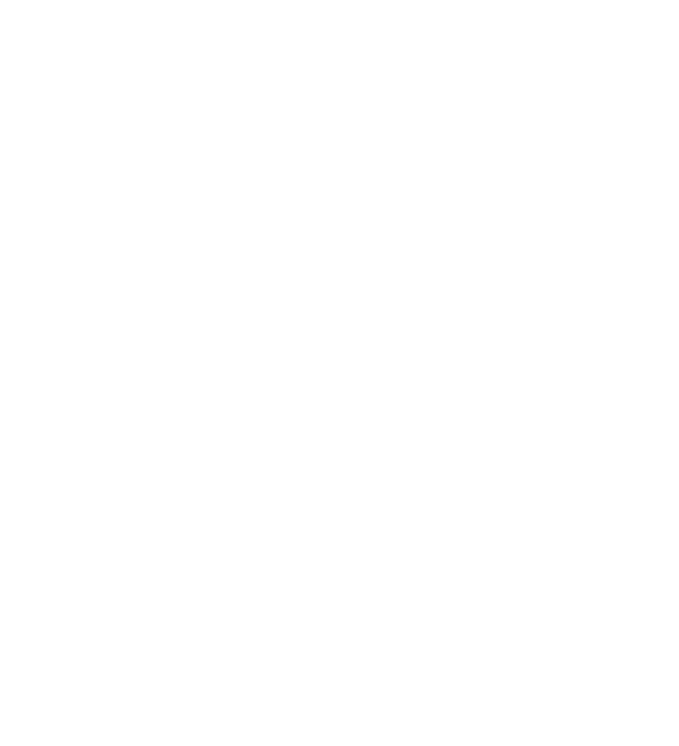
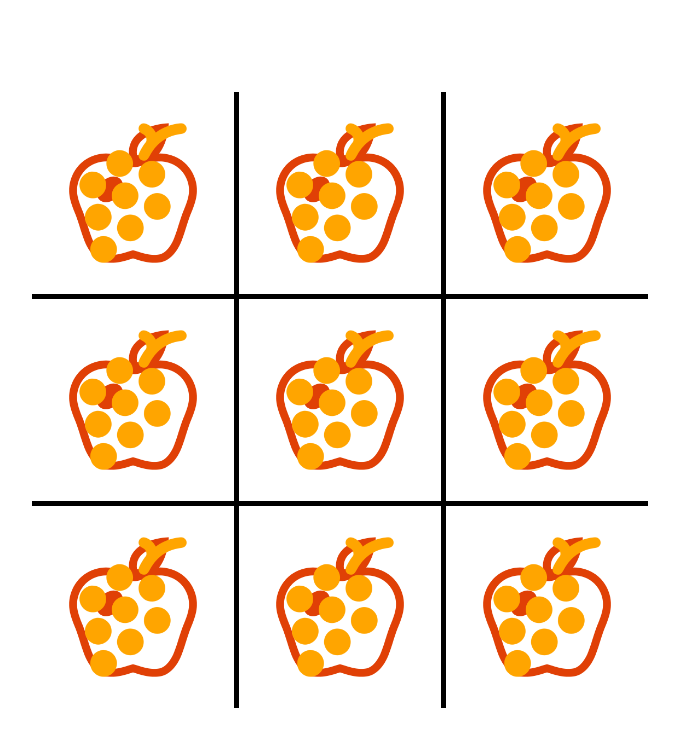
Before and after one commit to MarcoAlber/Tic-Tac-Toe, a plain HTML site: page index.html in a window 1280 px wide. Shown: the whole page, without its empty margins (300-979 px from the left). Drawn offline with Linux system fonts and the light colour scheme.

Commit message:
create table

```diff
--- a/index.html
+++ b/index.html
@@ -9,6 +9,22 @@
     <title>Tic Tac Toe</title>
 </head>
 <body>
-
+   <table>
+    <tr>
+        <td><div class="imgTable"><img src="./img/apple-3-256.png"><img src="./img/grapes-256.png"></div></td>
+        <td><div class="imgTable"><img src="./img/apple-3-256.png"><img src="./img/grapes-256.png"></div></td>
+        <td><div class="imgTable"><img src="./img/apple-3-256.png"><img src="./img/grapes-256.png"></div></td>
+    </tr>
+    <tr>
+        <td><div class="imgTable"><img src="./img/apple-3-256.png"><img src="./img/grapes-256.png"></div></td>
+        <td><div class="imgTable"><img src="./img/apple-3-256.png"><img src="./img/grapes-256.png"></div></td>
+        <td><div class="imgTable"><img src="./img/apple-3-256.png"><img src="./img/grapes-256.png"></div></td>
+    </tr>
+    <tr>
+        <td><div class="imgTable"><img src="./img/apple-3-256.png"><img src="./img/grapes-256.png"></div></td>
+        <td><div class="imgTable"><img src="./img/apple-3-256.png"><img src="./img/grapes-256.png"></div></td>
+        <td><div class="imgTable"><img src="./img/apple-3-256.png"><img src="./img/grapes-256.png"></div></td>
+    </tr>
+   </table>
 </body>
 </html>
--- a/style.css
+++ b/style.css
@@ -0,0 +1,54 @@
+body {
+    margin: 0;
+}
+
+table {
+    height: 100vh;
+    display: flex;
+    justify-content: center;
+    align-items: center;
+    border-collapse: collapse;
+}
+
+tr {
+    width: 600px;
+}
+
+td {
+    width: 200px;
+    height: 200px;
+    border: 5px solid black;
+}
+
+table tr:first-child td {
+    border-top: 0;
+}
+
+table tr td:first-child {
+    border-left: 0;
+}
+
+table tr:last-child td {
+    border-bottom: 0;
+}
+
+table tr td:last-child {
+    border-right: 0;
+}
+
+.imgTable {
+  position: relative;
+    width: 140px;
+    height: 140px;
+    object-fit: cover;
+    display: flex;
+    margin-left: auto;
+    margin-right: auto;
+
+}
+
+img {
+    position: absolute;
+    width: 140px;
+    height: 140px;
+}
```
Also changed, not shown: img/apple-3-256.png (added), img/grapes-256.png (added).
